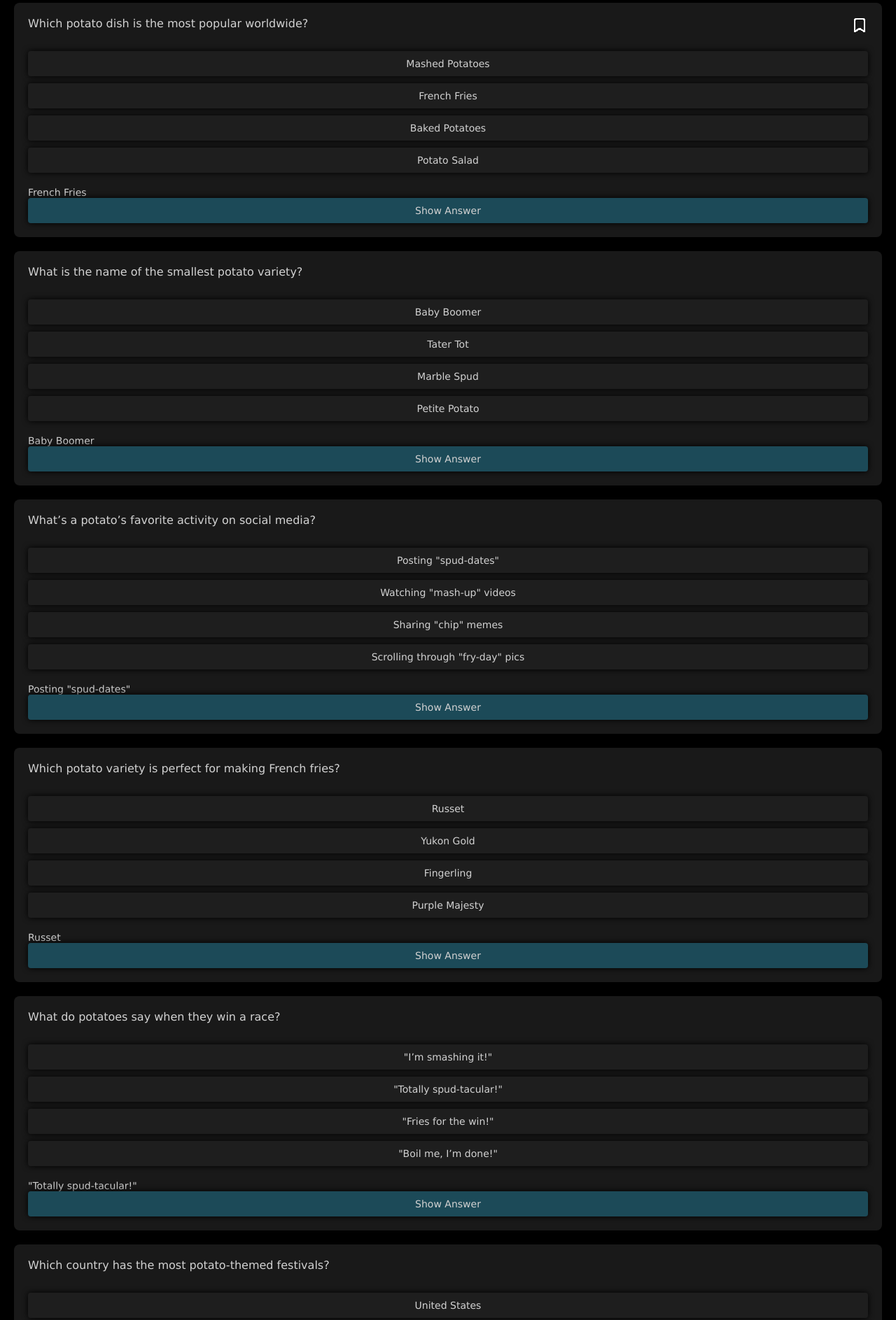
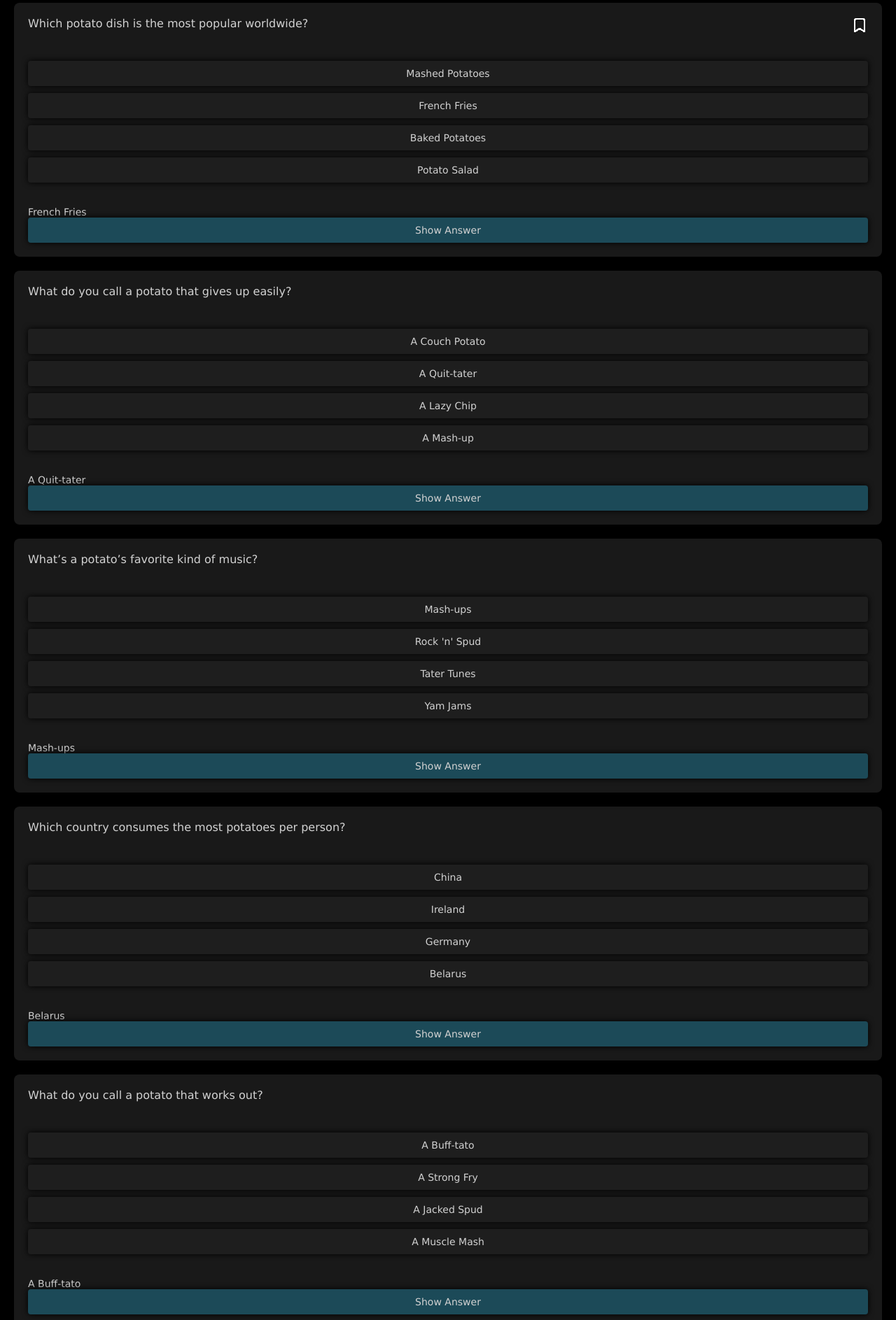
Before and after one commit to 3rlxnd/quiz-app, a plain HTML site: page index.html in a window 1280 px wide. Shown: the part 56-1943 px from the top of the page at 70% size. Drawn offline with Linux system fonts and the light colour scheme.

Commit message:
Updated Card

```diff
--- a/css/card.css
+++ b/css/card.css
@@ -28,10 +28,12 @@
     flex-direction: column;
     gap: 10px;
     padding: 20px 0px;
+    list-style: none;
 }
 
 .answer {
     text-align: center;
+    margin: 0;
     background-color: rgb(30, 30, 30);
     padding: 10px;
     border-radius: 4px;
--- a/css/styles.css
+++ b/css/styles.css
@@ -7,6 +7,10 @@
     --secondary-color: rgb(28, 74, 88);
     --light: rgb(210, 210, 210);
     --dark: black;
+}
+
+p, h2 {
+    margin: 0;
 }
 
 body {
--- a/index.html
+++ b/index.html
@@ -11,90 +11,96 @@
         <h1>Potato Quiz</h1>
     </header>
     <main>
-        <div class="card">
-            <a class="card-title">Which potato dish is the most popular worldwide?</a>
-            <a class="card-bookmark-button"><img src="./assets/bookmark.png" alt="bookmark"></a>
-            <div class="card-answers">
-                <a class="answer">Mashed Potatoes</a>
-                <a class="answer">French Fries</a>
-                <a class="answer">Baked Potatoes</a>
-                <a class="answer">Potato Salad</a>
-            </div>
-            <a class="correct-answer">French Fries</a>
-            <a class="card-answer-button">Show Answer</a>
-        </div>
-        <div class="card">
-            <a class="card-title">What is the name of the smallest potato variety?</a>
-            <a class="card-bookmark-button"><img src="./assets/bookmark.png" alt="bookmark"></a>
-            <div class="card-answers">
-                <a class="answer">Baby Boomer</a>
-                <a class="answer">Tater Tot</a>
-                <a class="answer">Marble Spud</a>
-                <a class="answer">Petite Potato</a>
-            </div>
-            <a class="correct-answer">Baby Boomer</a>
-            <a class="card-answer-button">Show Answer</a>
-        </div>
-        <div class="card">
-            <a class="card-title">What’s a potato’s favorite activity on social media?</a>
-            <a class="card-bookmark-button"><img src="./assets/bookmark.png" alt="bookmark"></a>
-            <div class="card-answers">
-                <a class="answer">Posting "spud-dates"</a>
-                <a class="answer">Watching "mash-up" videos</a>
-                <a class="answer">Sharing "chip" memes</a>
-                <a class="answer">Scrolling through "fry-day" pics</a>
-            </div>
-            <a class="correct-answer">Posting "spud-dates"</a>
-            <a class="card-answer-button">Show Answer</a>
-        </div>
-        <div class="card">
-            <a class="card-title">Which potato variety is perfect for making French fries?</a>
-            <a class="card-bookmark-button"><img src="./assets/bookmark.png" alt="bookmark"></a>
-            <div class="card-answers">
-                <a class="answer">Russet</a>
-                <a class="answer">Yukon Gold</a>
-                <a class="answer">Fingerling</a>
-                <a class="answer">Purple Majesty</a>
-            </div>
-            <a class="correct-answer">Russet</a>
-            <a class="card-answer-button">Show Answer</a>
-        </div>
-        <div class="card">
-            <a class="card-title">What do potatoes say when they win a race?</a>
-            <a class="card-bookmark-button"><img src="./assets/bookmark.png" alt="bookmark"></a>
-            <div class="card-answers">
-                <a class="answer">"I’m smashing it!"</a>
-                <a class="answer">"Totally spud-tacular!"</a>
-                <a class="answer">"Fries for the win!"</a>
-                <a class="answer">"Boil me, I’m done!"</a>
-            </div>
-            <a class="correct-answer">"Totally spud-tacular!"</a>
-            <a class="card-answer-button">Show Answer</a>
-        </div>
-        <div class="card">
-            <a class="card-title">Which country has the most potato-themed festivals?</a>
-            <a class="card-bookmark-button"><img src="./assets/bookmark.png" alt="bookmark"></a>
-            <div class="card-answers">
-                <a class="answer">United States</a>
-                <a class="answer">Peru</a>
-                <a class="answer">Ireland</a>
-                <a class="answer">Germany</a>
-            </div>
-            <a class="correct-answer">United States</a>
-            <a class="card-answer-button">Show Answer</a>
-        </div>
-        <div class="card">
-            <a class="card-title">What’s the most rebellious type of potato? </a>
-            <a class="card-bookmark-button"><img src="./assets/bookmark.png" alt="bookmark"></a>
-            <div class="card-answers">
-                <a class="answer">Bad Spud</a>
-                <a class="answer">Tater Rebel</a>
-                <a class="answer">Hot Potato</a>
-                <a class="answer">Couch Potato</a>
-            </div>
-            <a class="correct-answer">Hot Potato</a>
-            <a class="card-answer-button">Show Answer</a>
-        </div>
+        <section class="card">
+            <h2 class="card-title">Which potato dish is the most popular worldwide?</h2>
+            <p class="card-bookmark-button"><img src="./assets/bookmark.png" alt="bookmark"></p>
+            <ul class="card-answers">
+                <li class="answer">Mashed Potatoes</li>
+                <li class="answer">French Fries</li>
+                <li class="answer">Baked Potatoes</li>
+                <li class="answer">Potato Salad</li>
+            </ul>
+            <p class="correct-answer">French Fries</p>
+            <p class="card-answer-button">Show Answer</p>
+        </section>
+
+        <section class="card">
+            <h2 class="card-title">What do you call a potato that gives up easily?</h2>
+            <p class="card-bookmark-button"><img src="./assets/bookmark.png" alt="bookmark"></p>
+            <ul class="card-answers">
+                <li class="answer">A Couch Potato</li>
+                <li class="answer">A Quit-tater</li>
+                <li class="answer">A Lazy Chip</li>
+                <li class="answer">A Mash-up</li>
+            </ul>
+            <p class="correct-answer">A Quit-tater</p>
+            <p class="card-answer-button">Show Answer</p>
+        </section>
+
+        <section class="card">
+            <h2 class="card-title">What’s a potato’s favorite kind of music?</h2>
+            <p class="card-bookmark-button"><img src="./assets/bookmark.png" alt="bookmark"></p>
+            <ul class="card-answers">
+                <li class="answer">Mash-ups</li>
+                <li class="answer">Rock 'n' Spud</li>
+                <li class="answer">Tater Tunes</li>
+                <li class="answer">Yam Jams</li>
+            </ul>
+            <p class="correct-answer">Mash-ups</p>
+            <p class="card-answer-button">Show Answer</p>
+        </section>
+
+        <section class="card">
+            <h2 class="card-title">Which country consumes the most potatoes per person?</h2>
+            <p class="card-bookmark-button"><img src="./assets/bookmark.png" alt="bookmark"></p>
+            <ul class="card-answers">
+                <li class="answer">China</li>
+                <li class="answer">Ireland</li>
+                <li class="answer">Germany</li>
+                <li class="answer">Belarus</li>
+            </ul>
+            <p class="correct-answer">Belarus</p>
+            <p class="card-answer-button">Show Answer</p>
+        </section>
+
+        <section class="card">
+            <h2 class="card-title">What do you call a potato that works out?</h2>
+            <p class="card-bookmark-button"><img src="./assets/bookmark.png" alt="bookmark"></p>
+            <ul class="card-answers">
+                <li class="answer">A Buff-tato</li>
+                <li class="answer">A Strong Fry</li>
+                <li class="answer">A Jacked Spud</li>
+                <li class="answer">A Muscle Mash</li>
+            </ul>
+            <p class="correct-answer">A Buff-tato</p>
+            <p class="card-answer-button">Show Answer</p>
+        </section>
+
+        <section class="card">
+            <h2 class="card-title">How many eyes does a potato typically have?</h2>
+            <p class="card-bookmark-button"><img src="./assets/bookmark.png" alt="bookmark"></p>
+            <ul class="card-answers">
+                <li class="answer">One Big One</li>
+                <li class="answer">None, it’s a vegetable!</li>
+                <li class="answer">Several tiny ones</li>
+                <li class="answer">It depends if it’s wearing glasses</li>
+            </ul>
+            <p class="correct-answer">Several tiny ones</p>
+            <p class="card-answer-button">Show Answer</p>
+        </section>
+
+        <section class="card">
+            <h2 class="card-title">What is a potato’s favorite sport?</h2>
+            <p class="card-bookmark-button"><img src="./assets/bookmark.png" alt="bookmark"></p>
+            <ul class="card-answers">
+                <li class="answer">Mashball</li>
+                <li class="answer">Tater Tennis</li>
+                <li class="answer">Spud Sprinting</li>
+                <li class="answer">Chip Tossing</li>
+            </ul>
+            <p class="correct-answer">Mashball</p>
+            <p class="card-answer-button">Show Answer</p>
+        </section>
     </main>
     <footer></footer>
 </body>
```
